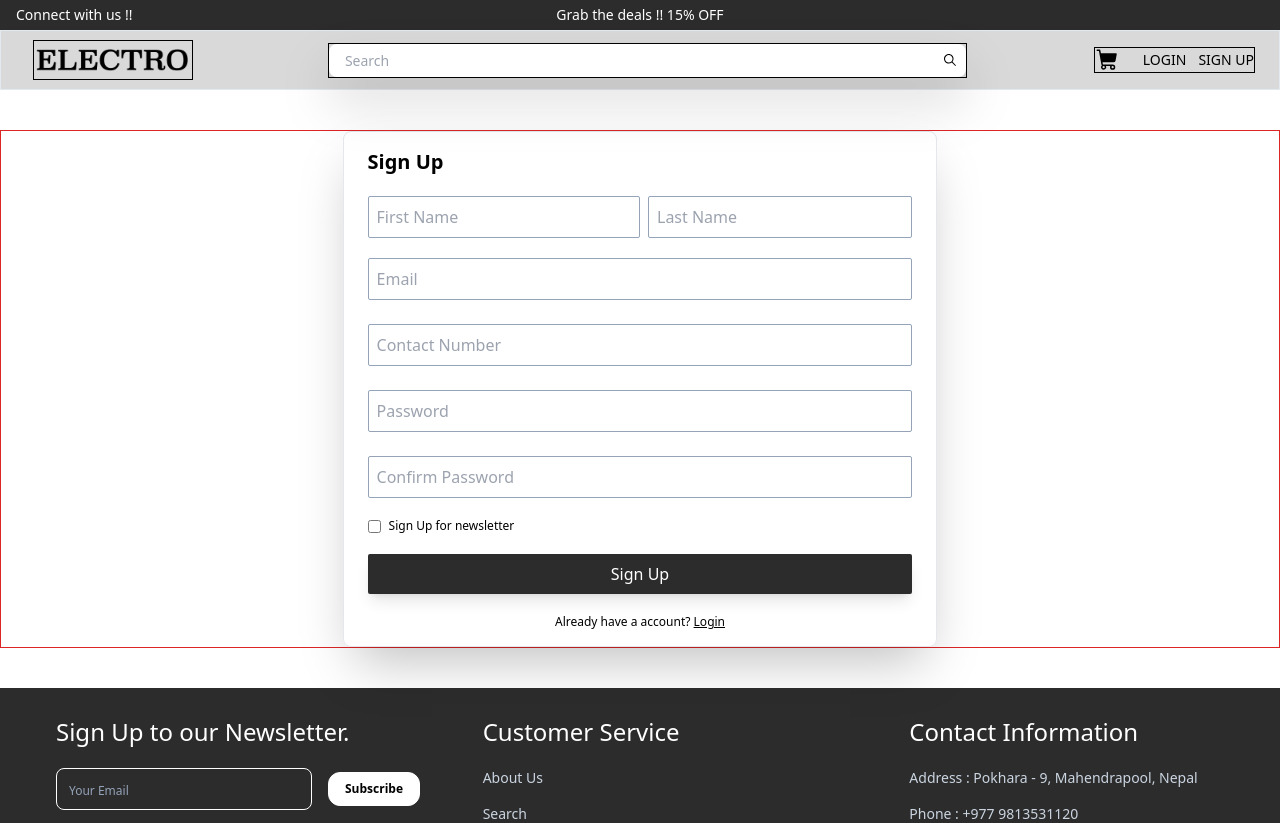
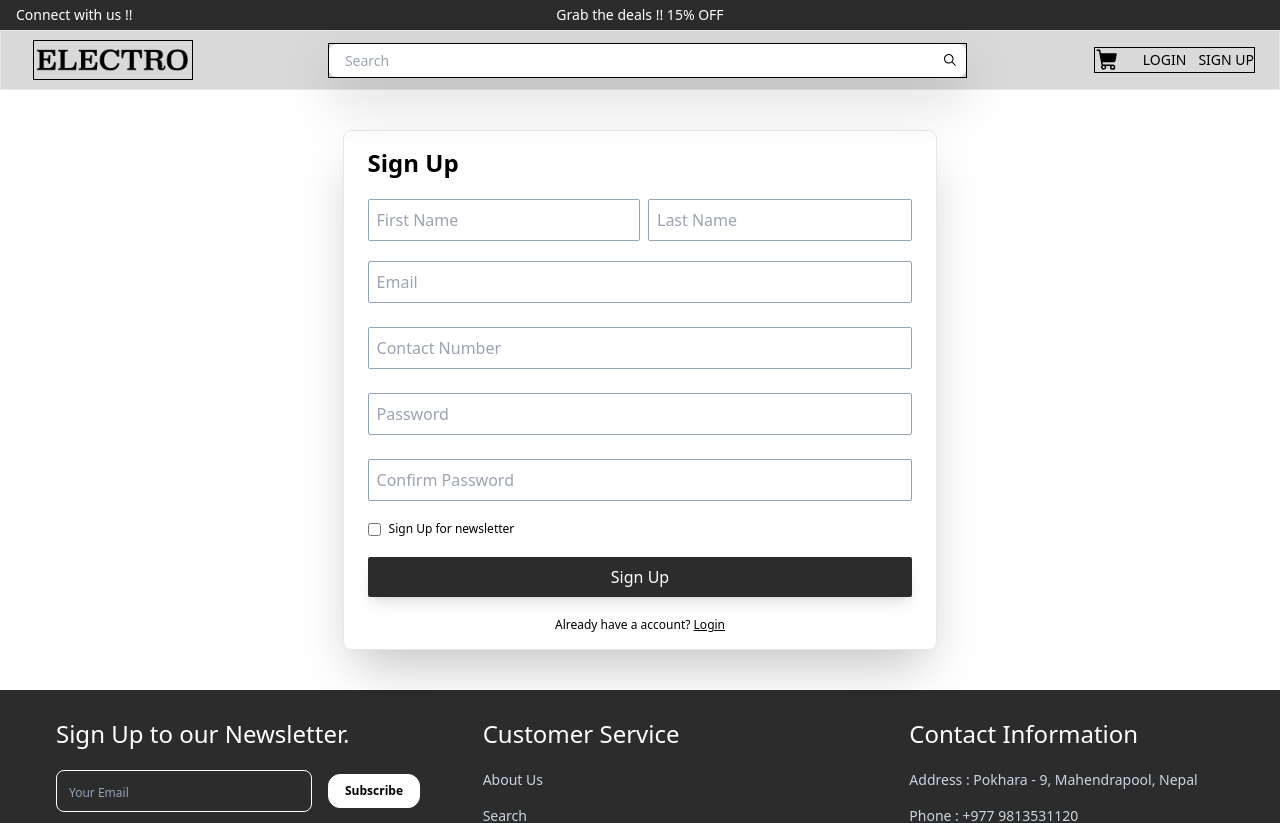
Before and after one commit to AyushKazi/FYP, a React (Vite) app in the folder frontend/: page /signup in a window 1280 px wide. Shown: the top 823 px of the page. Built offline with nearby package versions, Linux system fonts and the light colour scheme.

Commit message:
backend structure and imports of library

```diff
--- a/frontend/src/components/LogIn/SignUp.jsx
+++ b/frontend/src/components/LogIn/SignUp.jsx
@@ -19,12 +19,12 @@ const SignUp = () => {
 
   return (
     <>
-      <div className="flex border border-red-600  justify-center items-center my-10 h-[-100px] ">
+      <div className="flex   justify-center items-center my-10 h-[-100px] ">
         <form
           onSubmit={handleSubmit(onSubmit)}
           className="border   px-6 py-4 rounded-lg shadow-2xl w-3/4 sm:max-w-screen-sm space-y-5 md:max-w-prose  lg:max-w-prose   "
         >
-          <h1 className="text-xl  mb-4 font-semibold">Sign Up</h1>
+          <h1 className="text-2xl  mb-4 font-semibold">Sign Up</h1>
 
           {/* input fields */}
           <div className="names grid grid-cols-2 space-x-2  ">
```
Also changed, not shown: package.json (added, +24 -0 lines), 2 other files (tests, documents, lock files or other folders).
